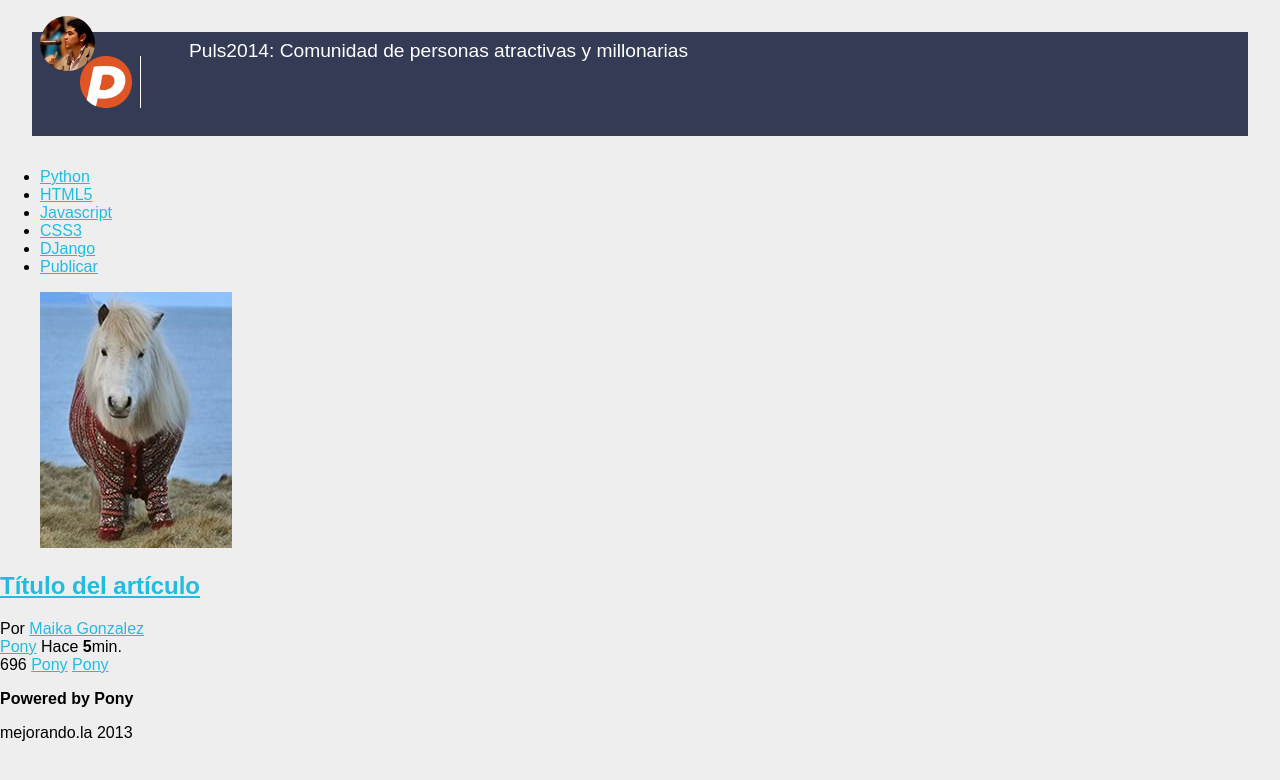
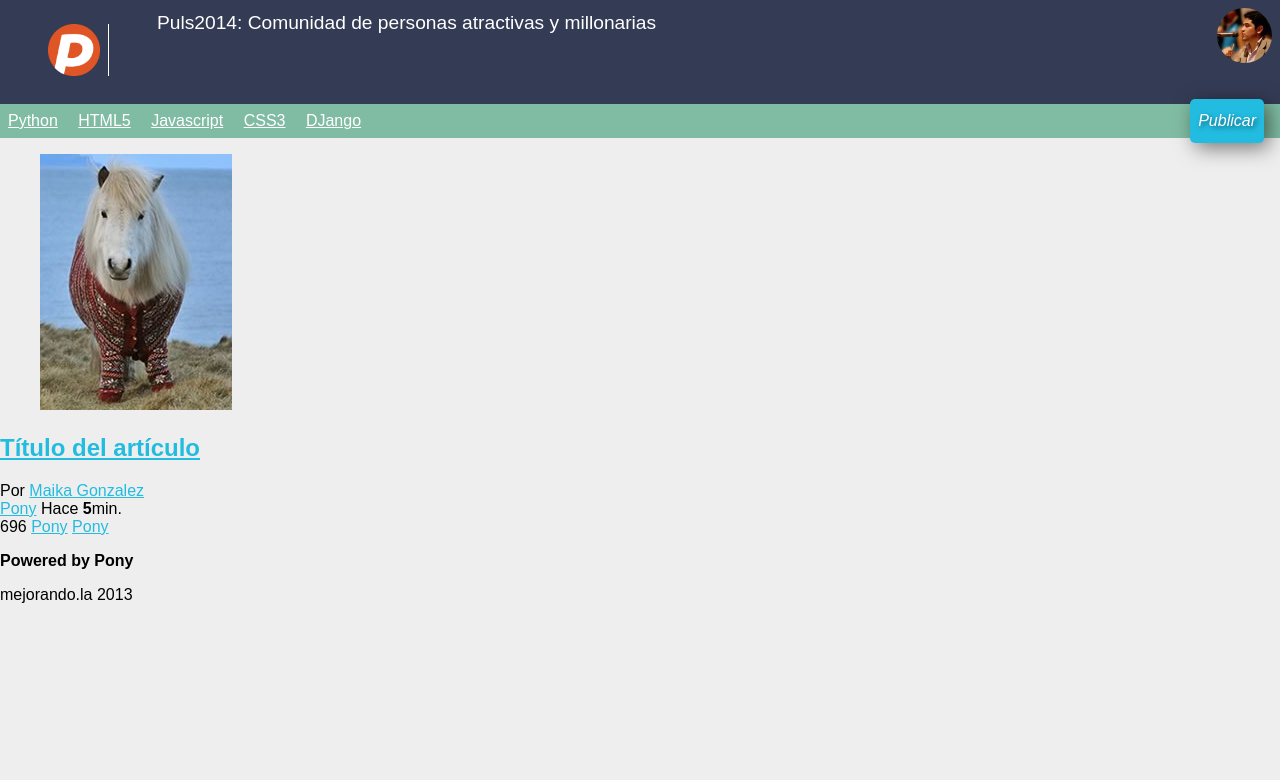
Before and after one commit to MarcGM/Puls2014-Europa-Marc, a plain HTML site: page index.html in a window 1280 px wide. Drawn offline with Linux system fonts and the light colour scheme.

Commit message:
Muchos cambios hechos (tiempo "1:12:00" del vídeo)

```diff
--- a/estilos.css
+++ b/estilos.css
@@ -7,12 +7,11 @@ body{
 	font-size: 16px;
 }
 header{
-	/* border: 1px solid red; */
 	background: #343B54;
 	color: white;
 	overflow: hidden;
-	margin: 2em;
 	padding: 0.5em;
+	position: relative;
 }
 header figure{
 	float: left;
@@ -20,11 +19,12 @@ header figure{
 header h1{
 	font-size: 1.2em;
 	font-weight: normal;
-	margin: 0 70px 0 0;
+	margin: 0.2em 70px 0 0;
 }
 header #avatar{
-	left: 0;
+	margin: 0.5em 0.5em 0 0;
 	position: absolute;
+	right: 0;
 	top: 0;
 }
 header #avatar img{
@@ -37,3 +37,36 @@ header #logo img{
 	padding-right: 0.5em;
 	width: 52px;
 }
+nav{
+	background: #80BCA3;
+	padding: 0 0.5em;
+	position: relative;
+}
+nav ul{
+	list-style: none;
+	margin: 0;
+	padding: 0;
+}
+nav ul #publicar_nav{
+	position: absolute;
+	top: -0.3em;
+	right: 0;
+}
+nav ul #publicar_nav a{
+	background: #22BCE0;
+	border-radius: 5px;
+	box-shadow: rgba(0,0,0,0.5) 5px 5px 20px;
+	font-style: italic;
+	padding: 0.8em 0.5em;
+	text-decoration: none;
+	text-shadow: rgba(0,0,0,0.5) 2px 2px 5px;
+}
+nav ul li{
+	display: inline-block;
+	margin: 0 1em 0 0;
+}
+nav ul li a{
+	color: white;
+	display: block;
+	padding: 0.5em 0;
+}
```
